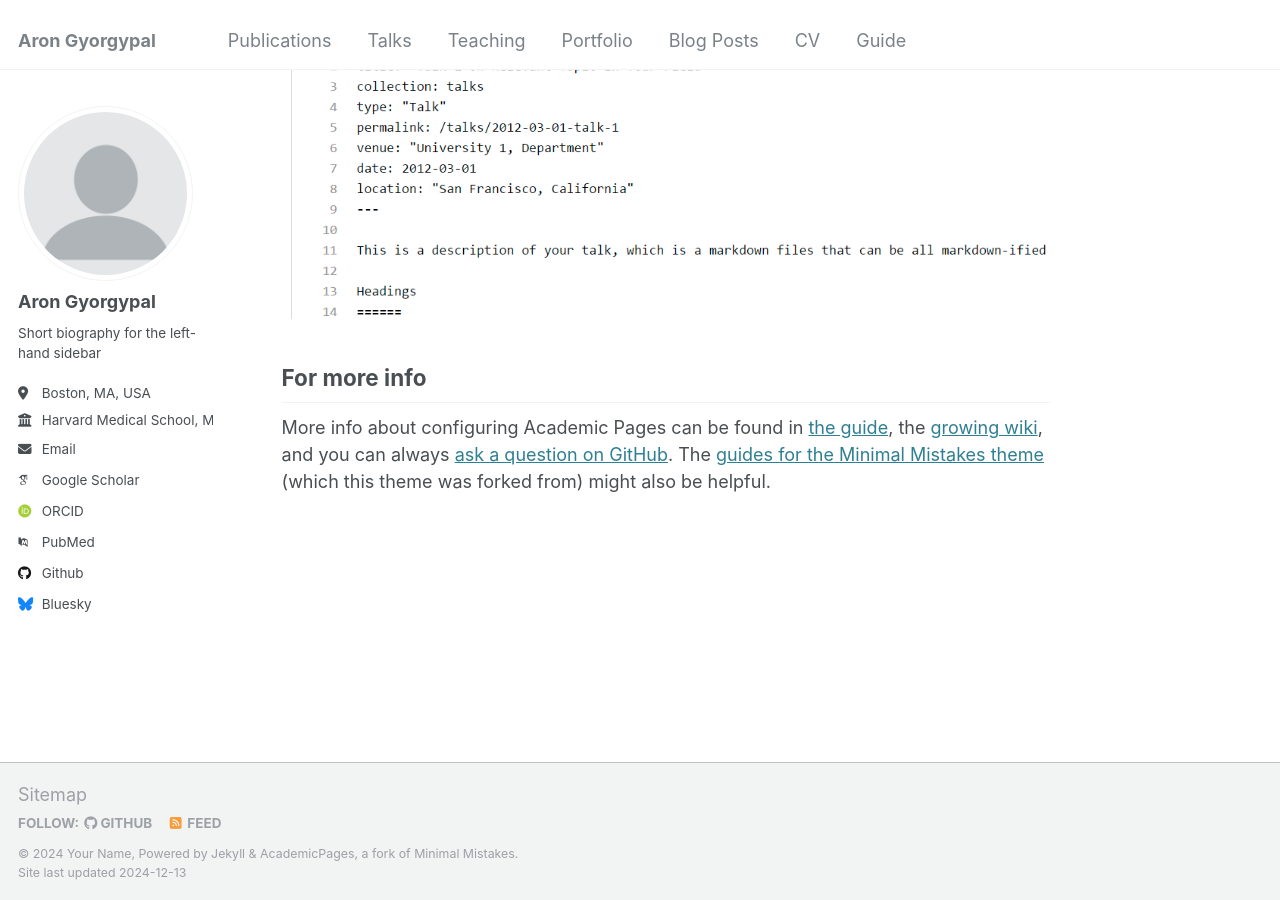
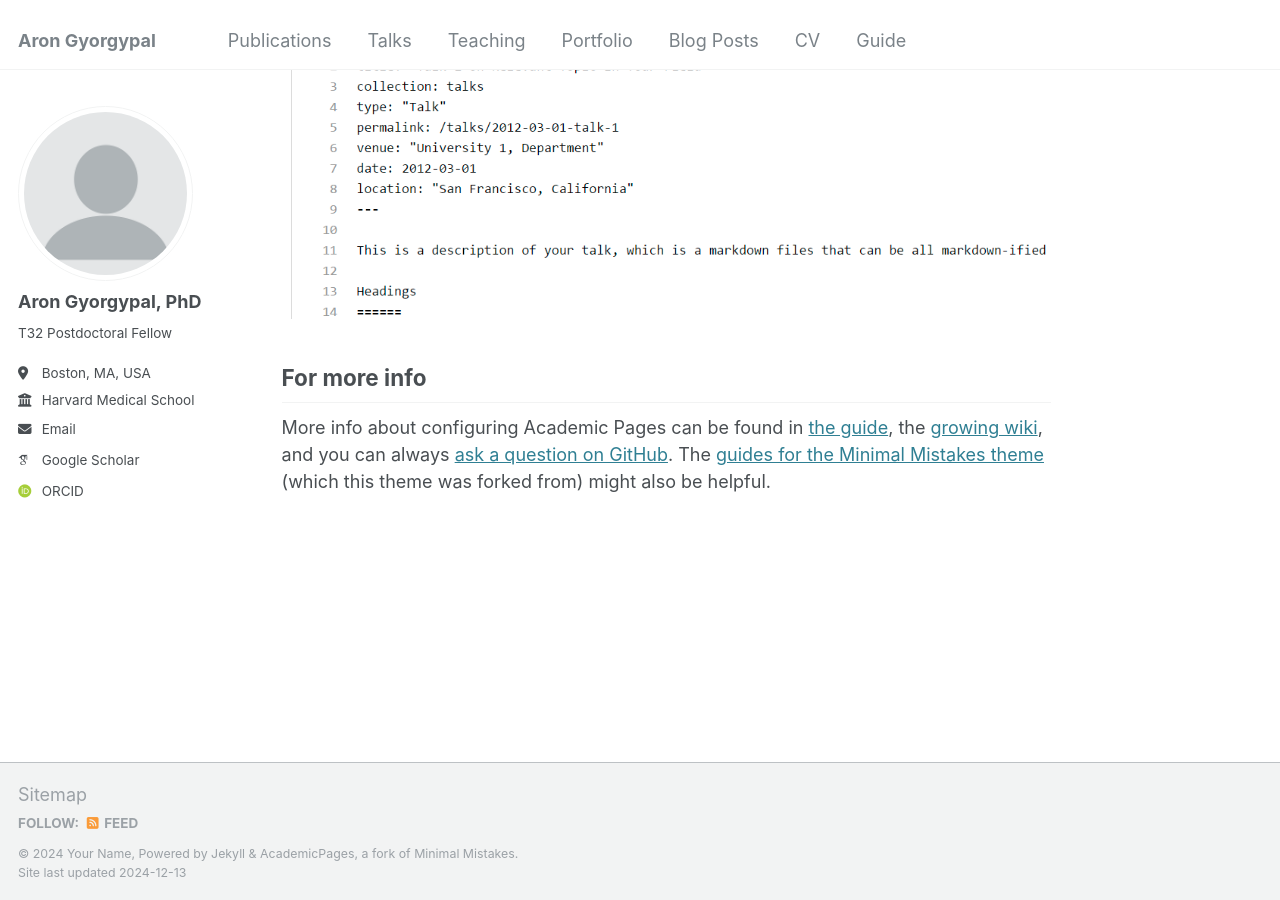
Before and after one commit to AGyorgypal/AGyorgypal.github.io, a Jekyll site: the page built from _pages/about.md, in a window 1280 px wide and 900 px high, scrolled down 2643 px. Built offline with Jekyll 4.4.1, drawn with Linux system fonts in a browser that asks for light colours; some web fonts are replaced; some of the changed lines change nothing that is shown.

Commit message:
Update _config.yml

```diff
--- a/_config.yml
+++ b/_config.yml
@@ -22,57 +22,21 @@ repository               : "AGyorgypal/agyorgypal.github.io"
 author:
   # Biographic information
   avatar           : "profile.png"
-  name             : "Aron Gyorgypal"
+  name             : "Aron Gyorgypal, PhD"
   pronouns         : # example: "she/her"
-  bio              : "Short biography for the left-hand sidebar"
+  bio              : "T32 Postdoctoral Fellow"
   location         : "Boston, MA, USA"
-  employer         : "Harvard Medical School, Massachussets General Hospital"
+  employer         : "Harvard Medical School"
   uri              : # URL
   email            : "agyorgypal(a)mgh(d)harvard(d)edu."
 
   # Academic websites
-  arxiv            : # URL - Update with the correct link to your profile
   googlescholar    : "https://scholar.google.com/citations?hl=en&user=Y9pOMuEAAAAJ"
-  impactstory      : # URL
-  orcid            : "http://orcid.org/yourorcidurl"
-  semantic         : # URL
-  pubmed           : "https://www.ncbi.nlm.nih.gov/pubmed/?term=john+snow"
-  researchgate     : # URL
-  scopus           : # URL
-
-  # Repositories and software development
-  bitbucket        : # Username - Update with your username on the site
-  codepen          : # Username
-  dribbble         : # Username
-  github           : "academicpages"
-  kaggle           : # Username
-  stackoverflow    : # User number or user number and name (i.e., use "1" or "1/jeff-atwood")
+  orcid            : "https://orcid.org/0000-0001-6531-5028"
 
   # Social media
-  bluesky          : "bsky.app" # Replace this with you Bluesky username
-  facebook         : # Username
-  flickr           : # Username
-  foursquare       : # Username
-  goodreads        : # Username
-  google_plus      : # Username
-  keybase          : # Username
-  instagram        : # Username
-  lastfm           : # Username
-  linkedin         : # Username
-  mastodon         : # URL
-  medium           : # URL
-  pinterest        : # Username
-  soundcloud       : # Username
-  steam            : # Username
-  telegram         : # URL
-  tumblr           : # Username
-  twitter          : # Username for X / Twitter
-  vine             : # Username
-  weibo            : # Username
-  wikipedia        : # Username
-  xing             : # Username
-  youtube          : # Username
-  zhihu            : # Username
+  linkedin         : # arongyorgypal
+
 
 # Publication Category - The following the list of publication categories and their headings
 publication_category:
```
